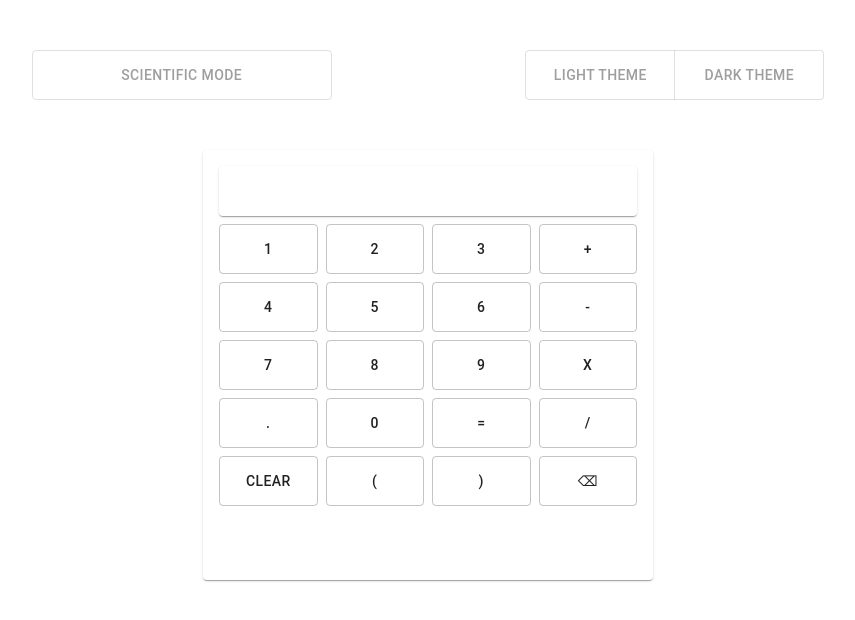
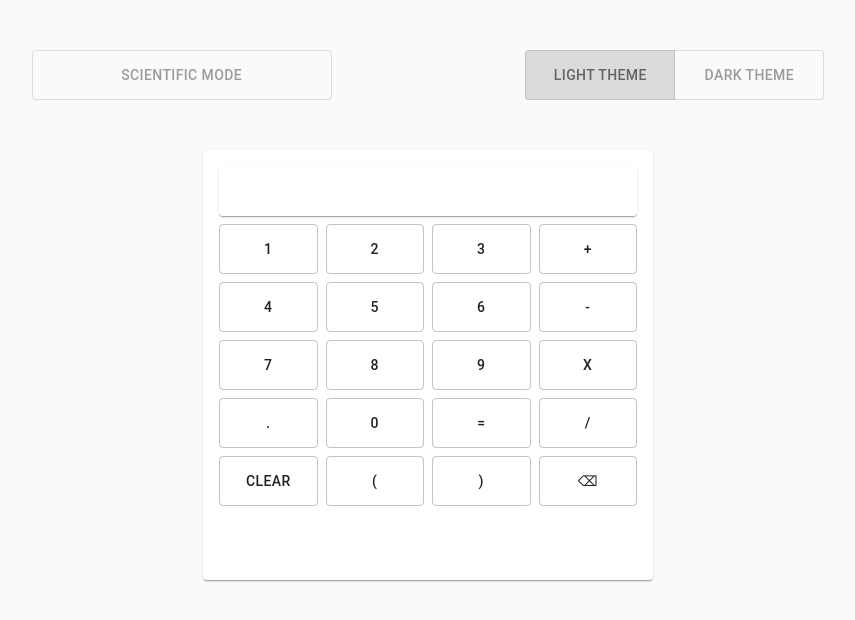
Before and after one commit to dineshkhoja/BODMAS-Calculator-using-ReactJS, a React (Create React App) app: page / in a window 1280 px wide. Shown: the top 620 px of the page, without its empty margins (212-1067 px from the left). Built offline with nearby package versions, Linux system fonts and the light colour scheme.

Commit message:
adding Theme toggle changes to calculator

```diff
--- a/src/components/Calculator.js
+++ b/src/components/Calculator.js
@@ -17,8 +17,8 @@ export default class Calculator extends Component {
 
     this.state = {
       calcResult: "",
+      isResultNegative: false,
       specialCharsInCalc: ['+', '-', '*', '/'],
-      isResultNegative: false,
     };
   }
 
--- a/src/views/App/App.js
+++ b/src/views/App/App.js
@@ -1,10 +1,26 @@
 import React, { Component } from 'react';
 
+import CssBaseline from '@material-ui/core/CssBaseline';
+import { createMuiTheme } from '@material-ui/core/styles'
 import ToggleButton from '@material-ui/lab/ToggleButton';
 import ToggleButtonGroup from '@material-ui/lab/ToggleButtonGroup';
+import { ThemeProvider } from '@material-ui/core'
 
 import './App.css';
 import Calculator from '../../components/Calculator';
+
+
+const darkTheme = createMuiTheme({
+  palette: {
+    type: "dark",
+  }
+});
+
+const lightTheme = createMuiTheme({
+  palette: {
+    type: "light",
+  }
+});
 
 export default class App extends Component {
 
@@ -13,25 +29,28 @@ export default class App extends Component {
 
     this.state = {
       scientificMode: false,
-      darkTheme: false,
+      selectedTheme: "lightTheme",
     };
   }
 
   handleSelectScientificMode() {
     this.setState({
       scientificMode: !this.state.scientificMode,
-    })
+    });
   }
 
-  handleSwitchTheme() {
-    this.setState({
-      darkTheme: !this.state.darkTheme,
-    })
+  async handleSwitchTheme(event, newSelectedTheme) {
+    await this.setState({...this.state ,
+      selectedTheme: (newSelectedTheme !== null) ? newSelectedTheme : this.state.selectedTheme
+    });
   }
 
   render() {
     return (
-      <>
+      <ThemeProvider theme={(this.state.selectedTheme === "lightTheme") ? lightTheme : darkTheme}>
+
+        <CssBaseline />
+
         <div className="toggleButtons">
 
           <ToggleButton
@@ -41,18 +60,18 @@ export default class App extends Component {
             onChange={this.handleSelectScientificMode.bind(this)}
           >
             Scientific mode
-        </ToggleButton>
+          </ToggleButton>
 
           <ToggleButtonGroup
-            // value={alignment}
+            value={this.state.selectedTheme}
             exclusive
             onChange={this.handleSwitchTheme.bind(this)}
             aria-label="text alignment"
           >
-            <ToggleButton style={{ width: '150px' }} value="left" aria-label="left aligned">
+            <ToggleButton style={{ width: '150px' }} value="lightTheme" aria-label="left aligned">
               Light Theme
           </ToggleButton>
-            <ToggleButton style={{ width: '150px' }} value="center" aria-label="centered">
+            <ToggleButton style={{ width: '150px' }} value="darkTheme" aria-label="centered">
               Dark theme
           </ToggleButton>
           </ToggleButtonGroup>
@@ -60,7 +79,8 @@ export default class App extends Component {
         </div>
 
         <Calculator scientificMode={this.state.scientificMode} />
-      </>
+
+      </ThemeProvider>
     );
   }
 }
```
